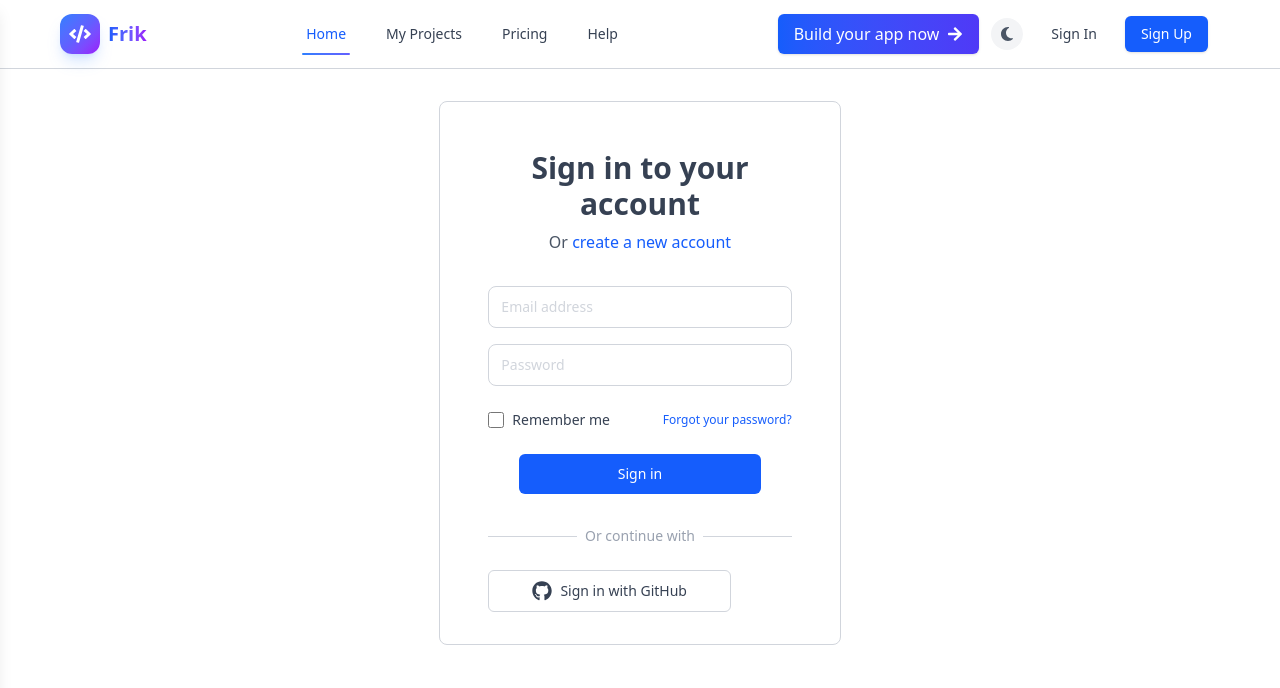
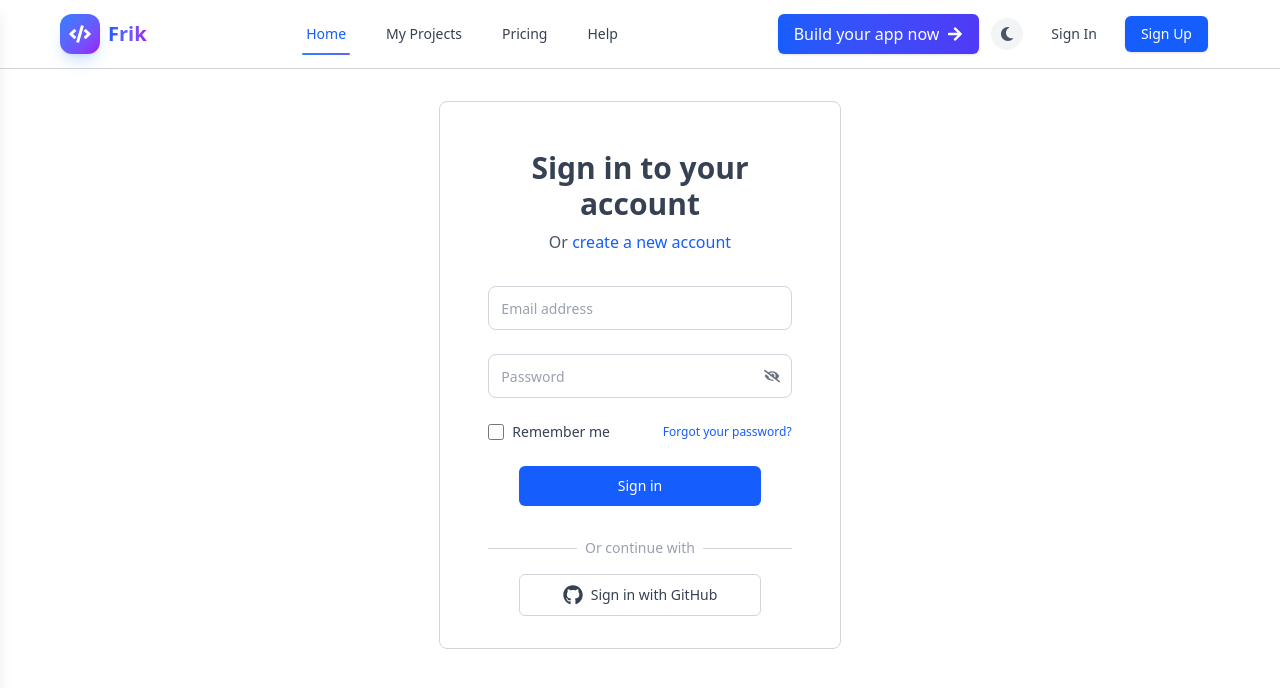
Before and after one commit to elite6108/Frik.Dev, a React (Vite) app: page / in a window 1280 px wide. Shown: the top 688 px of the page. Built offline with nearby package versions, Linux system fonts and the light colour scheme.

Commit message:
sign in page ui created

```diff
--- a/src/layouts/Layout.jsx
+++ b/src/layouts/Layout.jsx
@@ -8,7 +8,7 @@ const Layout = () => {
   return (
     <div>
       <Navbar />
-      <main className="flex-1 bg-white/80 dark:bg-gray-900 transition-colors duration-300 p-8">
+      <main className="flex-1 bg-white/80 dark:bg-gray-900 transition-colors duration-300 p-4 md:p-8">
         {/* <Outlet /> */}
         {/* <Admin /> */}
         {/* <Builder /> */}
--- a/src/pages/SignIn.jsx
+++ b/src/pages/SignIn.jsx
@@ -1,12 +1,51 @@
+import { useState } from "react";
 import { Formik, Form, Field, ErrorMessage } from "formik";
 import * as Yup from "yup";
 import { Link } from "react-router-dom";
-import { FaGithub } from "react-icons/fa";
+import { FaGithub, FaEye, FaEyeSlash } from "react-icons/fa";
 
 const LoginSchema = Yup.object().shape({
-  email: Yup.string().email("Invalid email").required("Email is required"),
-  password: Yup.string().min(8, "Too short!").required("Password is required"),
+  email: Yup.string().email("Invalid email.").required("Email is required."),
+  password: Yup.string().min(8, "Password must contain atleast 8 characters.").required("Password is required."),
 });
+
+const TextInput = ({
+  name,
+  type,
+  placeholder,
+  isLoading,
+  showToggle = false,
+  showPassword,
+  togglePassword,
+}) => (
+  <div>
+    <div className="relative h-11">
+      <Field
+        id={name}
+        name={name}
+        type={showToggle && showPassword ? "text" : type}
+        placeholder={placeholder}
+        className="w-full h-full px-3 pr-10 py-2.5 border border-gray-300 dark:border-gray-600 rounded-lg placeholder-gray-400 text-gray-700 dark:text-gray-300 focus:outline-none focus:ring-blue-500 focus:border-blue-500 sm:text-sm"
+        disabled={isLoading}
+      />
+      {showToggle && (
+        <button
+          type="button"
+          onClick={togglePassword}
+          className="absolute top-1/2 -translate-y-1/2 right-3 cursor-pointer text-gray-500"
+          tabIndex={-1}
+        >
+          {showPassword ? <FaEye /> : <FaEyeSlash />}
+        </button>
+      )}
+    </div>
+    <ErrorMessage
+      name={name}
+      component="div"
+      className="text-red-700 text-xs mt-2"
+    />
+  </div>
+);
 
 export default function SignIn({
   onSubmit,
@@ -14,6 +53,9 @@ export default function SignIn({
   error,
   handleGitHubSignIn,
 }) {
+  const [showPassword, setShowPassword] = useState(false);
+  const togglePassword = () => setShowPassword((prev) => !prev);
+
   return (
     <div className="flex items-center justify-center bg-white dark:bg-gray-800 px-6 py-8 sm:px-6 lg:px-12 w-full md:w-1/2 lg:w-[33%] mx-auto rounded-lg border border-gray-300 dark:border-gray-700">
       <div className="w-full space-y-8">
@@ -21,7 +63,7 @@ export default function SignIn({
           <h2 className="mt-4 text-center text-3xl font-bold text-gray-700 dark:text-gray-200">
             Sign in to your account
           </h2>
-          <p className="mt-2 text-center text-gray-600 dark:text-gray-500">
+          <p className="mt-2 text-center text-gray-600 dark:text-gray-400">
             Or{" "}
             <Link to="/signup" className="text-blue-600 hover:underline">
               create a new account
@@ -40,54 +82,32 @@ export default function SignIn({
           }}
         >
           {({ isSubmitting }) => (
-            <Form className="mt-8 space-y-6">
-              <div className="flex flex-col space-y-4">
-                <div>
-                  <Field
-                    id="email"
+            <Form className="space-y-6">
+              <TextInput
                 name="email"
                 type="email"
                 placeholder="Email address"
-                    className="rounded-lg relative block w-full px-3 py-2.5 border border-gray-300 dark:border-gray-600 placeholder-gray-300 text-gray-900 focus:outline-none focus:ring-blue-500 focus:border-blue-500 focus:z-10 sm:text-sm"
-                    disabled={isLoading}
+                isLoading={isLoading}
               />
-                  <ErrorMessage
-                    name="email"
-                    component="div"
-                    className="text-red-700 text-xs mt-1.5"
-                  />
-                </div>
-                <div>
-                  <Field
-                    id="password"
+              <TextInput
                 name="password"
                 type="password"
                 placeholder="Password"
-                    className="rounded-lg relative block w-full px-3 py-2.5 border border-gray-300 dark:border-gray-600 placeholder-gray-300 text-gray-900 focus:outline-none focus:ring-blue-500 focus:border-blue-500 focus:z-10 sm:text-sm"
-                    disabled={isLoading}
+                isLoading={isLoading}
+                showToggle
+                showPassword={showPassword}
+                togglePassword={togglePassword}
               />
-                  <ErrorMessage
-                    name="password"
-                    component="div"
-                    className="text-red-700 text-xs mt-1.5"
-                  />
-                </div>
-              </div>
 
               <div className="flex items-center justify-between">
-                <div className="flex items-center">
+                <label className="flex items-center text-sm text-gray-700 dark:text-gray-400 cursor-pointer">
                   <Field
                     type="checkbox"
                     name="rememberMe"
                     className="h-4 w-4 text-blue-600 focus:ring-blue-500 border-gray-300 cursor-pointer"
                   />
-                  <label
-                    htmlFor="rememberMe"
-                    className="ml-2 block text-sm text-gray-700 dark:text-gray-400 cursor-pointer"
-                  >
-                    Remember me
+                  <span className="ml-2">Remember me</span>
                 </label>
-                </div>
                 <Link
                   to="/forgot-password"
                   className="text-blue-600 hover:underline text-xs"
@@ -95,10 +115,11 @@ export default function SignIn({
                   Forgot your password?
                 </Link>
               </div>
+
               <button
                 type="submit"
                 disabled={isSubmitting || isLoading}
-                className="w-[80%] block mx-auto py-2.5 px-4 text-sm font-medium rounded-md text-white bg-blue-600 hover:bg-blue-700 outline-none disabled:opacity-50 hover:scale-101 cursor-pointer transition-transform duration-200"
+                className="w-[80%] mx-auto block py-2.5 px-4 text-sm font-medium text-white bg-blue-600 hover:bg-blue-700 rounded-md disabled:opacity-50 hover:scale-101 transition-transform duration-200 cursor-pointer"
               >
                 Sign in
               </button>
@@ -109,7 +130,7 @@ export default function SignIn({
         <div className="mt-2">
           <div className="relative">
             <div className="absolute inset-0 flex items-center">
-              <div className="w-full border-t border-gray-300"></div>
+              <div className="w-full border-t border-gray-300 dark:border-gray-600" />
             </div>
             <div className="relative flex justify-center text-sm">
               <span className="px-2 bg-white dark:bg-gray-800 text-gray-400">
@@ -118,11 +139,11 @@ export default function SignIn({
             </div>
           </div>
 
-          <div className="mt-6">
+          <div className="mt-4 w-[80%] mx-auto">
             <button
               onClick={handleGitHubSignIn}
               disabled={isLoading}
-              className="inline-flex justify-center py-2.5 px-4 border border-gray-300 rounded-md bg-white text-sm font-medium text-gray-700 hover:bg-gray-50 disabled:opacity-50 cursor-pointer w-[80%] hover:scale-101 outline-none transition-transform duration-200"
+              className="w-full inline-flex justify-center items-center py-2.5 px-4 border border-gray-300 rounded-md bg-white text-sm font-medium text-gray-700 hover:bg-gray-50 disabled:opacity-50 hover:scale-101 transition-transform duration-200 cursor-pointer"
             >
               <FaGithub className="w-5 h-5 mr-2" />
               Sign in with GitHub
```
Lines whose indentation alone changed are shown as unchanged.
